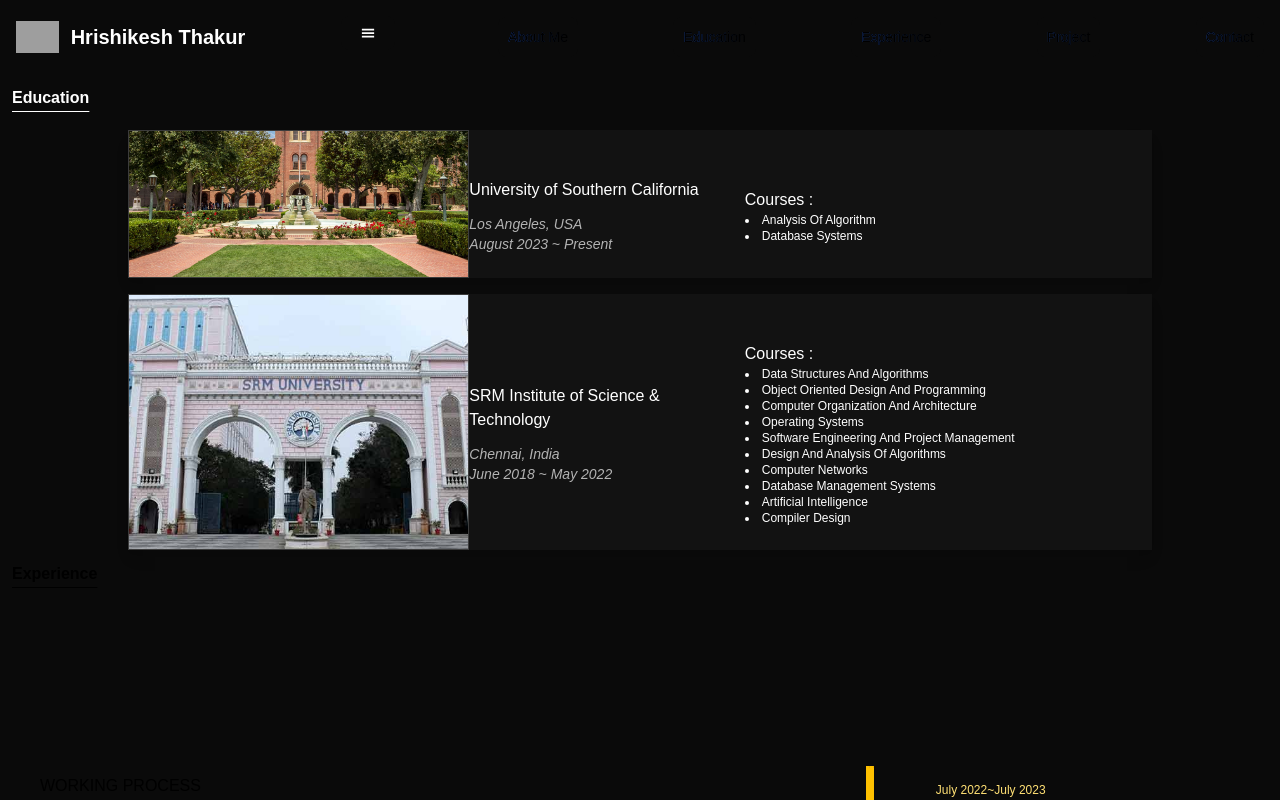
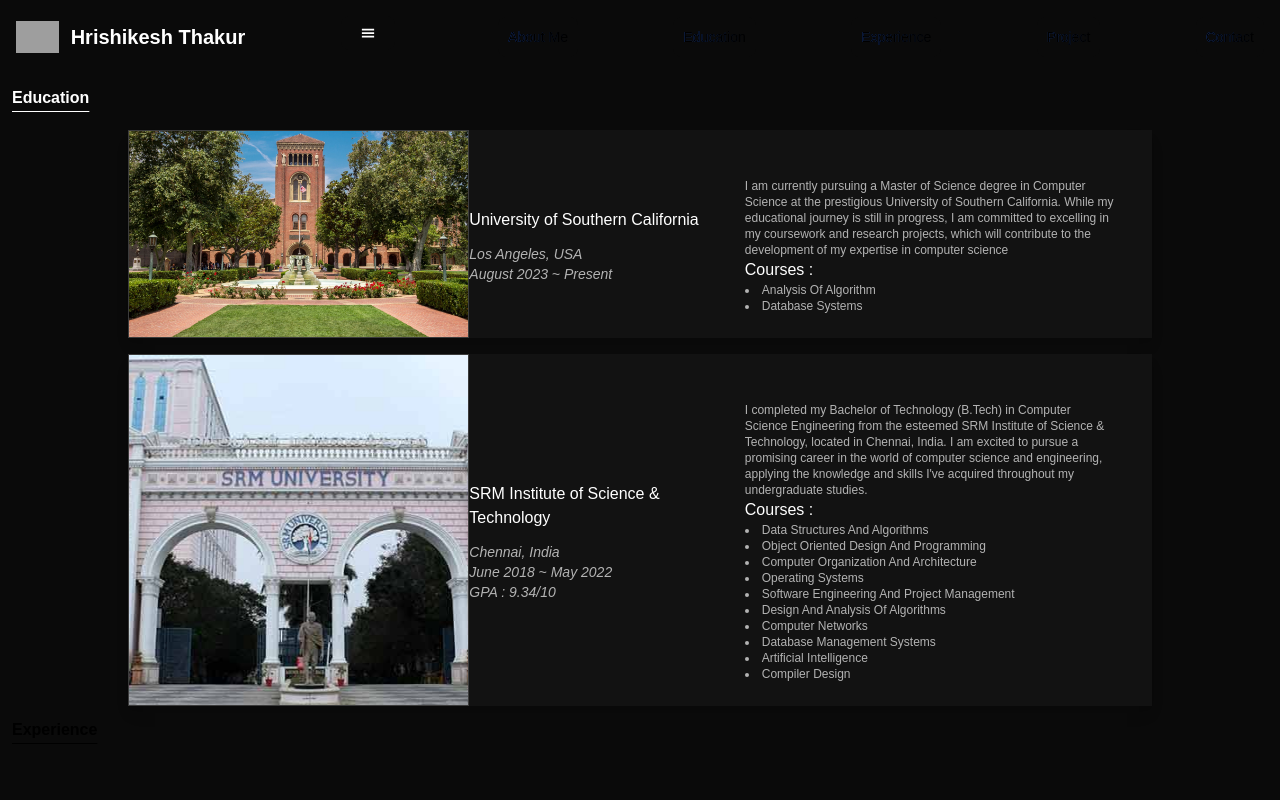
Before and after one commit to hrishikesh2708/portfolio, a React (Create React App) app: page / in a window 1280 px wide. Shown: the top 800 px of the page. Built offline with nearby package versions, Linux system fonts and the light colour scheme; grey boxes are pictures that could not be loaded.

Commit message:
educational discription

```diff
--- a/src/components/Education.js
+++ b/src/components/Education.js
@@ -11,6 +11,7 @@
       location: "Los Angeles, USA",
       degree: "Masters Of Science",
       major: "Computer Science",
+      discription: `I am currently pursuing a Master of Science degree in Computer Science at the prestigious University of Southern California. While my educational journey is still in progress, I am committed to excelling in my coursework and research projects, which will contribute to the development of my expertise in computer science`,
       courses: ["Analysis Of Algorithm", "Database Systems"],
       grade: "",
     },
@@ -23,6 +24,8 @@
       location: "Chennai, India",
       degree: "Bachelor of Technology",
       major: "Computer Science Engineering",
+      discription:
+        "I completed my Bachelor of Technology (B.Tech) in Computer Science Engineering from the esteemed SRM Institute of Science & Technology, located in Chennai, India. I am excited to pursue a promising career in the world of computer science and engineering, applying the knowledge and skills I've acquired throughout my undergraduate studies.",
       courses: [
         "Data Structures And Algorithms",
         "Object Oriented Design And Programming",
@@ -55,11 +58,7 @@
                       ? "bg-usc"
                       : "bg-srm"
                   }`}
-                >
-                  <div class="absolute text-xl">
-                    <i class="fa fa-heart text-white hover:text-red-light ml-4 mt-4 cursor-pointer"></i>
-                  </div>
-                </div>
+                ></div>
 
                 <div class="bg-shade-4 w-full md:w-2/3">
                   <div class="h-full mx-auto px-6 md:px-0 md:pt-6 md:-ml-6 relative">
@@ -74,15 +73,25 @@
                           {` ~ `}
                           {element.endDate}
                         </p>
+                        {element.grade !== "" ? (
+                          <p class="mb-0 text-shade-2 text-sm italic">
+                            GPA : {element.grade}
+                          </p>
+                        ) : (
+                          <></>
+                        )}
                         <hr class="w-1/4 md:ml-0 mt-4 border border-shade-3 lg:hidden"></hr>
                       </div>
 
                       <div class="w-full lg:w-3/5 lg:px-3">
+                        <p class="text-md mt-1 lg:mt-0 text-justify md:text-left text-xs text-shade-2">
+                          {element.discription}
+                        </p>
                         <ul>
                           Courses :
                           {element.courses.map((ele) => {
                             return (
-                              <li class="text-md mt-1 lg:mt-0 text-justify md:text-left text-xs list-disc list-inside">
+                              <li class="text-shade-2 text-md mt-1 lg:mt-0 text-justify md:text-left text-xs list-disc list-inside">
                                 {ele}
                               </li>
                             );
--- a/src/plugins/myCustomUtilities.js
+++ b/src/plugins/myCustomUtilities.js
@@ -12,6 +12,10 @@
       border: "2px solid #FFC100",
       borderRadius: "1%",
     },
+    ".bg-clip-text": {
+      "-webkit-background-clip": "text",
+      "background-clip": "text",
+    },
   };
 
   addUtilities(newUtilities, {
```
